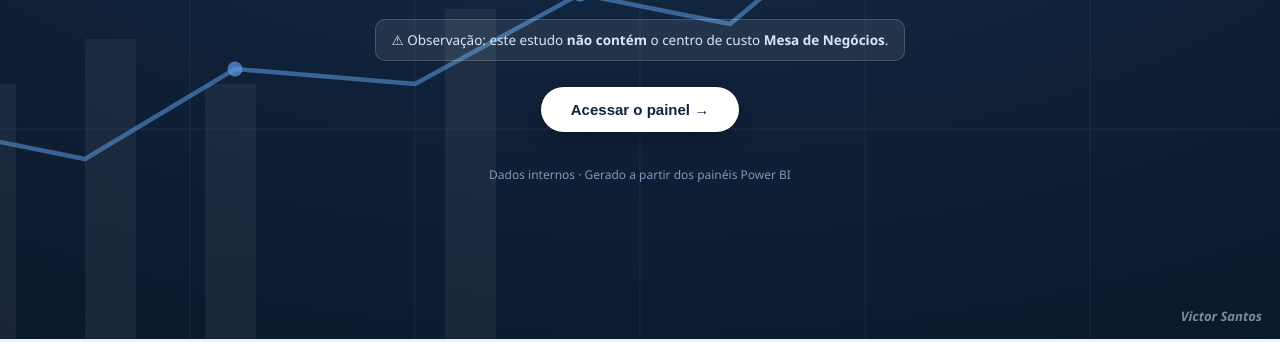
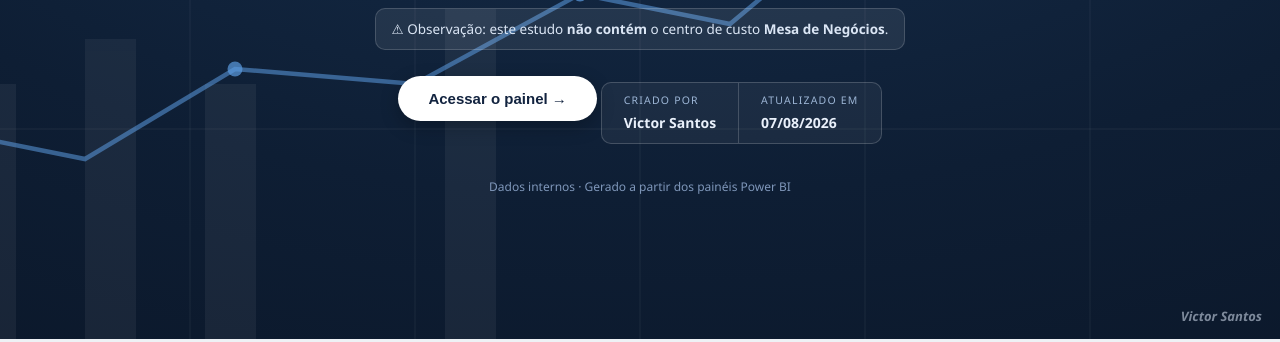
Before and after one commit to victor-medicamental/performance-empresa, a plain HTML site: page index.html in a window 1280 px wide. Shown: the part 458-800 px from the top of the page. Drawn offline with Linux system fonts and the light colour scheme.

Commit message:
Capa: cartao Criado por / Atualizado em 07/08/2026

```diff
--- a/index.html
+++ b/index.html
@@ -49,6 +49,11 @@
   .enter:hover{background:#eaf1fb}
   .capafoot{position:relative;z-index:1;margin-top:34px;font-size:12px;color:#7f97ba}
   .capamarca{position:absolute;right:18px;bottom:12px;z-index:1;font-style:italic;font-weight:600;color:rgba(219,230,245,.55);font-size:13px}
+  .capainfo{display:inline-flex;margin-top:22px;border:1px solid rgba(255,255,255,.18);border-radius:10px;overflow:hidden;background:rgba(255,255,255,.05)}
+  .capainfo>div{padding:10px 22px;text-align:left}
+  .capainfo>div+div{border-left:1px solid rgba(255,255,255,.18)}
+  .capainfo .cil{font-size:10.5px;letter-spacing:1.2px;color:#9db6d6;text-transform:uppercase}
+  .capainfo .civ{font-size:14px;font-weight:700;color:#eaf1fb;margin-top:3px}
   .pos{color:#7CFFB0}.neg{color:#ffb0a8}.htext{color:var(--verde)}
   .pagefoot{text-align:right;padding:14px clamp(14px,3vw,40px);color:var(--mut);font-style:italic;font-weight:600;font-size:13px;border-top:1px solid var(--linha);background:#fff}
   /* barras (offline) */
@@ -140,6 +145,7 @@
         <p class="ccaps">MÊS BASE JULHO/2026 · PERFORMANCE YTD · JANEIRO A JULHO 2026</p>
         <div class="obs">⚠ Observação: este estudo <b>não contém</b> o centro de custo <b>Mesa de Negócios</b>.</div>
         <button class="enter" id="goPanel">Acessar o painel →</button>
+        <div class="capainfo"><div><div class="cil">Criado por</div><div class="civ">Victor Santos</div></div><div><div class="cil">Atualizado em</div><div class="civ">07/08/2026</div></div></div>
       </div>
       <div class="capafoot">Dados internos · Gerado a partir dos painéis Power BI</div>
       <div class="capamarca">Victor Santos</div>
```
